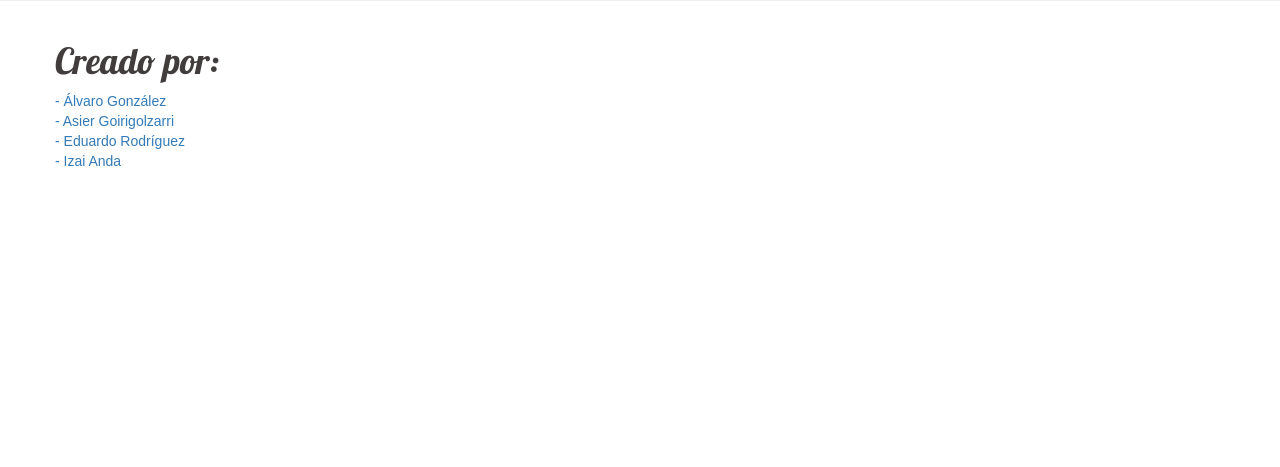
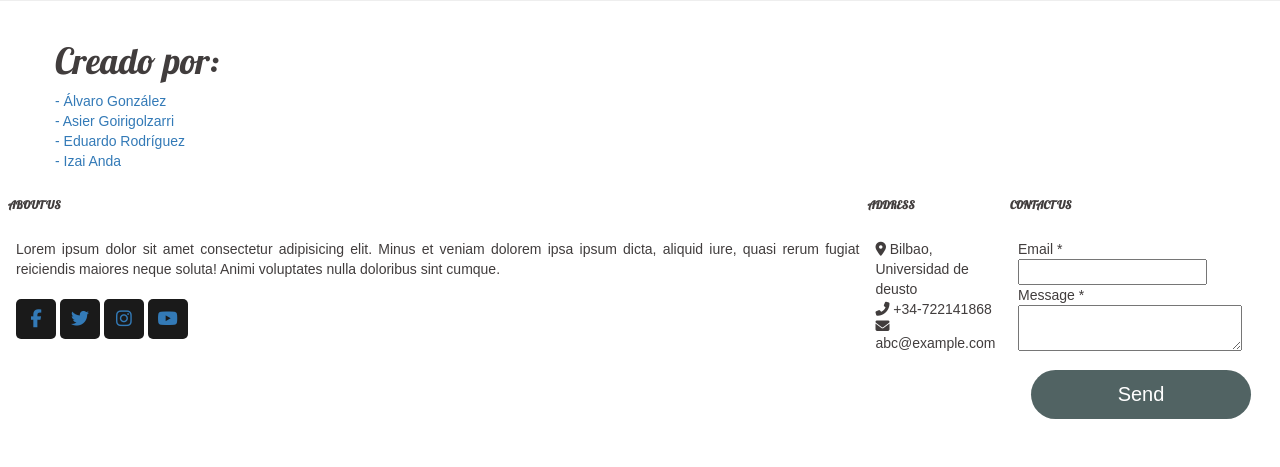
Before and after one commit to alvarogonzalez96/GoT, a Django app: page /about_us/ in a window 1280 px wide. Shown: the part 164-631 px from the top of the page. Run offline with Django 3.2, Linux system fonts and the light colour scheme; some libraries are stand-ins or nearby versions.

Commit message:
Añadido footer

```diff
--- a/blog/static/css/blog.css
+++ b/blog/static/css/blog.css
@@ -13,6 +13,7 @@ h1 a, h2 a {
 
 .page-header p{
   font-size: 10pt;
+
 }
 
 .page-header a {
@@ -80,7 +81,7 @@ h1, h2, h3, h4 {
  text-decoration: none;
  float: left;
  padding: 10px;
- background-color: #none;
+ background-color: transparent;
  color: #999999;
 
  }
@@ -88,7 +89,7 @@ h1, h2, h3, h4 {
  #button li a:hover {
  background-color: #fff;
  margin-top: -2;
- padding-bottom: 12px;]
+ padding-bottom: 12px;
  }
 
 /*Para las casas y quiz*/
@@ -180,3 +181,58 @@ div.fondo.cabecera {
 body#homepage {
     background-color: black;
 }
+
+/*Footer*/
+
+footer{
+    padding: 8px;
+    position: bottom;
+    bottom: 0px;
+    width: 100%;
+    background-color: white;
+}
+
+.main-content{
+    display: flex;
+}
+
+.main-content.box{
+    flex-basis: 50%;
+    padding: 10px 20px;
+
+}
+
+.box h2{
+    font-size: 1.125rem;
+    font-weight: 600;
+    text-transform: uppercase;
+}
+
+.box .content{
+    margin: 20px 0 0 0;
+    padding: 8px;
+}
+
+.left .content p{
+    text-align: justify;
+}
+
+.left .content .social{
+    margin: 20px 0 0 0;
+}
+
+.left .content .social a span{
+    height: 40px;
+    width: 40px;
+    background: #1a1a1a;
+    line-height: 40px;
+    text-align: center;
+    font-size: 18px;
+    border-radius: 5px;
+    transition: 0.3s;
+}
+
+.left .content .social a span:hover{
+    background-color: white;
+
+}
--- a/blog/templates/blog/base.html
+++ b/blog/templates/blog/base.html
@@ -2,10 +2,15 @@
 <html>
     <head>
         <title>Game of Thrones</title>
+
         <link rel="stylesheet" href="//maxcdn.bootstrapcdn.com/bootstrap/3.2.0/css/bootstrap.min.css">
+
         <link rel="stylesheet" href="//maxcdn.bootstrapcdn.com/bootstrap/3.2.0/css/bootstrap-theme.min.css">
         <link href='//fonts.googleapis.com/css?family=Lobster&subset=latin,latin-ext' rel='stylesheet' type='text/css'>
         <link rel="stylesheet" href="{% static 'css/blog.css' %}">
+        <script src = "https://kit.fontawesome.com/a076d05399.js"></script>
+        <meta name="vieport" content="width=device-width, initial-scale=1.0">
+
     </head>
     <body class="landing">
 
@@ -41,5 +46,64 @@
                 </div>
             </div>
         </div>
+
+        <footer>
+            <div class="main-content">
+
+                <div class="left box">
+                    <h2>About us</h2>
+                    <div class="content">
+                        <p>Lorem ipsum dolor sit amet consectetur adipisicing elit. Minus et veniam dolorem ipsa ipsum dicta, aliquid iure, quasi rerum fugiat reiciendis maiores neque soluta! Animi voluptates nulla doloribus sint cumque.</p>
+                        <div class="social">
+                            <a href="#"><span class="fab fa-facebook-f"></span></a>
+                            <a href="#"><span class="fab fa-twitter"></span></a>
+                            <a href="#"><span class="fab fa-instagram"></span></a>
+                            <a href="#"><span class="fab fa-youtube"></span></a>
+
+                        </div>
+                    </div>
+                </div>
+
+                <div class="center box">
+                    <h2>Address</h2>
+                    <div class="content">
+                        <div class="place">
+                            <span class= "fas fa-map-marker-alt"></span>
+                            <span class= "text">Bilbao, Universidad de deusto</span>
+                        </div>
+                        <div class="phone">
+                            <span class= "fas fa-phone-alt"></span>
+                            <span class= "text">+34-722141868</span>
+                        </div>
+                        <div class="place">
+                            <span class= "fas fa-envelope"></span>
+                            <span class= "text">abc@example.com</span>
+                        </div>
+                    </div>
+                </div>
+
+                <div class="right box">
+                    <h2>Contact us</h2>
+                    <div class="content">
+                        <form action="#">
+                            <div class="email">
+                                <div class="text">Email *</div>
+                                <input type="email" required>
+                            </div>
+                            <div class="msg">
+                                <div class="text">Message *</div>
+                                <textarea cols="25" rows="2" required></textarea>
+                            </div>
+                            <div class="btn">
+                                <button type="submit">Send</button>
+                            </div>
+                        </form>
+
+                    </div>
+                </div>
+            </div>
+        </footer>
+
     </body>
+
 </html>
```
